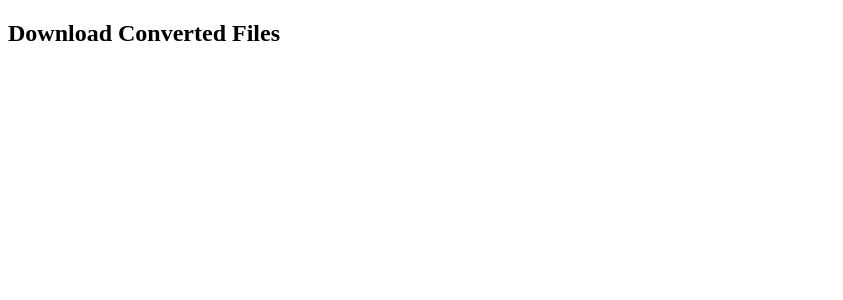
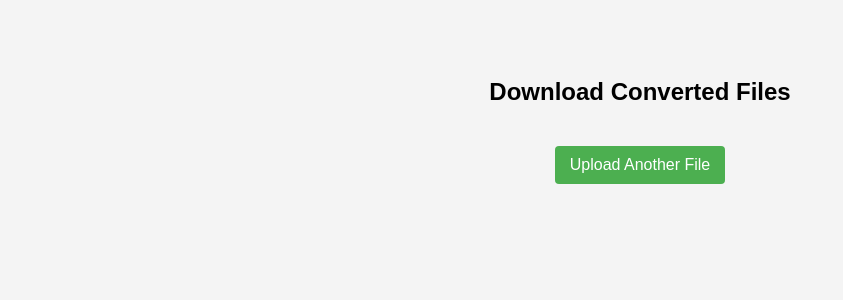
Before and after one commit to EthanCherian/VISM, a Flask app: page /downloads/ in a window 1280 px wide. Shown: the top 300 px of the page, without its empty margins (0-843 px from the left). Run offline with Flask 3, Linux system fonts and the light colour scheme.

Commit message:
Made frontend look nicer and more cohesive

```diff
--- a/app.py
+++ b/app.py
@@ -1,4 +1,4 @@
-from flask import Flask, request, send_from_directory, render_template
+from flask import Flask, request, send_from_directory, render_template, redirect, url_for
 import os
 from main import convert_files
 
@@ -24,7 +24,7 @@ def upload_file():
             filepath = os.path.join(app.config['UPLOAD_FOLDER'], file.filename)
             file.save(filepath)
             convert_files(filepath)  # Call the conversion function from main.py
-            return 'File successfully uploaded and converted.'
+            return redirect(url_for('list_files'))
 
     return render_template('upload.html')  # A simple HTML form for file upload
 
--- a/templates/list_files.html
+++ b/templates/list_files.html
@@ -3,6 +3,40 @@
 <head>
     <meta charset="UTF-8">
     <title>Download Converted Files</title>
+    <style>
+        body {
+            font-family: Arial, sans-serif;
+            background-color: #f4f4f4;
+            text-align: center;
+            padding: 50px;
+        }
+        ul {
+            list-style-type: none;
+            padding: 0;
+        }
+        li {
+            background-color: #fff;
+            padding: 10px;
+            margin-top: 10px;
+            border-radius: 4px;
+        }
+        a {
+            text-decoration: none;
+            color: #333;
+        }
+        .back-link {
+            margin-top: 20px;
+            display: inline-block;
+            background-color: #4CAF50;
+            color: white;
+            padding: 10px 15px;
+            border-radius: 4px;
+            text-decoration: none;
+        }
+        .back-link:hover {
+            background-color: #45a049;
+        }
+    </style>
 </head>
 <body>
     <h2>Download Converted Files</h2>
@@ -11,5 +45,6 @@
             <li><a href="{{ url_for('download_file', filename=file) }}">{{ file }}</a></li>
         {% endfor %}
     </ul>
+    <a href="/" class="back-link">Upload Another File</a>
 </body>
 </html>
```
Also changed, not shown: templates/upload.html (+33 -0 lines).
